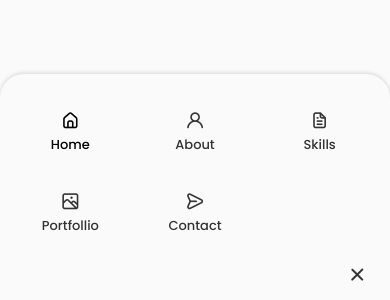
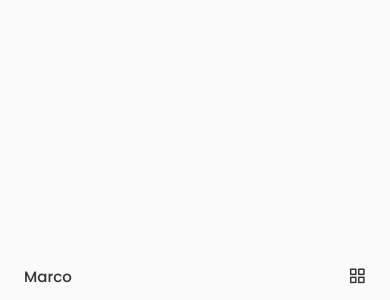
Before and after one commit to MarcoRosselDev/portafollio, a React (Create React App) app: page / in a window 390 px wide. Shown: the part 544-844 px from the top of the page. Built offline with nearby package versions, Linux system fonts and the light colour scheme.

Commit message:
header toggle function on smarth size

```diff
--- a/src/components/header/Header.jsx
+++ b/src/components/header/Header.jsx
@@ -1,14 +1,16 @@
-import React from "react";
+import React, { useState } from "react";
 import "./header.css";
 
 const Header = () => {
+  const [Toggle, showMenu] = useState(false);
+
   return (
     <header className="header">
       <nav className="nav container">
         <a href="index.html" className="nav__logo">
           Marco
         </a>
-        <div className="nav__menu">
+        <div className={Toggle ? "nav__menu show-menu" : "nav__menu"}>
           <ul className="nav__list grid">
             <li className="nav__item">
               <a href="#home" className="nav__link active-link">
@@ -38,7 +40,7 @@ const Header = () => {
           </ul>
           <i className="uil uil-times nav__close"></i>
         </div>
-        <div className="nav__toggle">
+        <div className="nav__toggle" onClick={() => showMenu(!Toggle)}>
           <i className="uil uil-apps"></i>
         </div>
       </nav>
--- a/src/components/header/header.css
+++ b/src/components/header/header.css
@@ -61,7 +61,7 @@
   }
   .nav__menu {
     position: fixed;
-    bottom: 0;
+    bottom: -100%;
     left: 0;
     width: 100%;
     background-color: var(--body-color);
@@ -69,6 +69,12 @@
     box-shadow: 0 -1px 4px rgba(0, 0, 0, 0.15);
     border-radius: 1.5rem 1.5rem 0 0;
     transition: 0.3s;
+  }
+
+  /* Show Menu */
+
+  .show-menu {
+    bottom: 0;
   }
 
   .nav__list {
@@ -90,9 +96,28 @@
     color: var(--title-color);
   }
 
+  .nav__close:hover {
+    color: var(--title-color-dark);
+  }
+
+  .nav__toggle {
+    font-size: 1.1rem;
+    cursor: pointer;
+  }
+
   .nav__icon,
   .nav__close,
   .nav__toggle {
     display: block;
   }
 }
+
+/* For small devices */
+@media screen and (max-width: 350px) {
+  .nav__menu {
+    padding: 2rem 0.25rem 4rem;
+  }
+  .nav__list {
+    column-gap: 0;
+  }
+}
```
